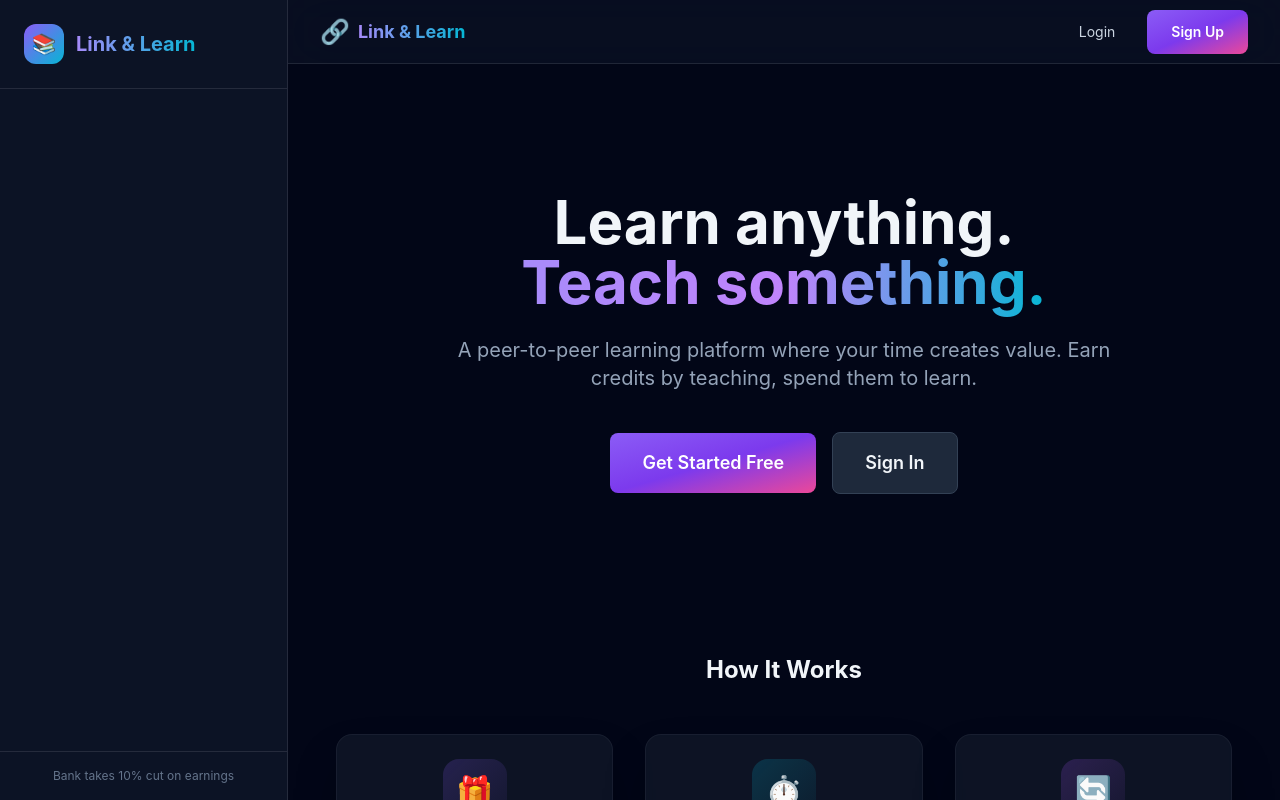
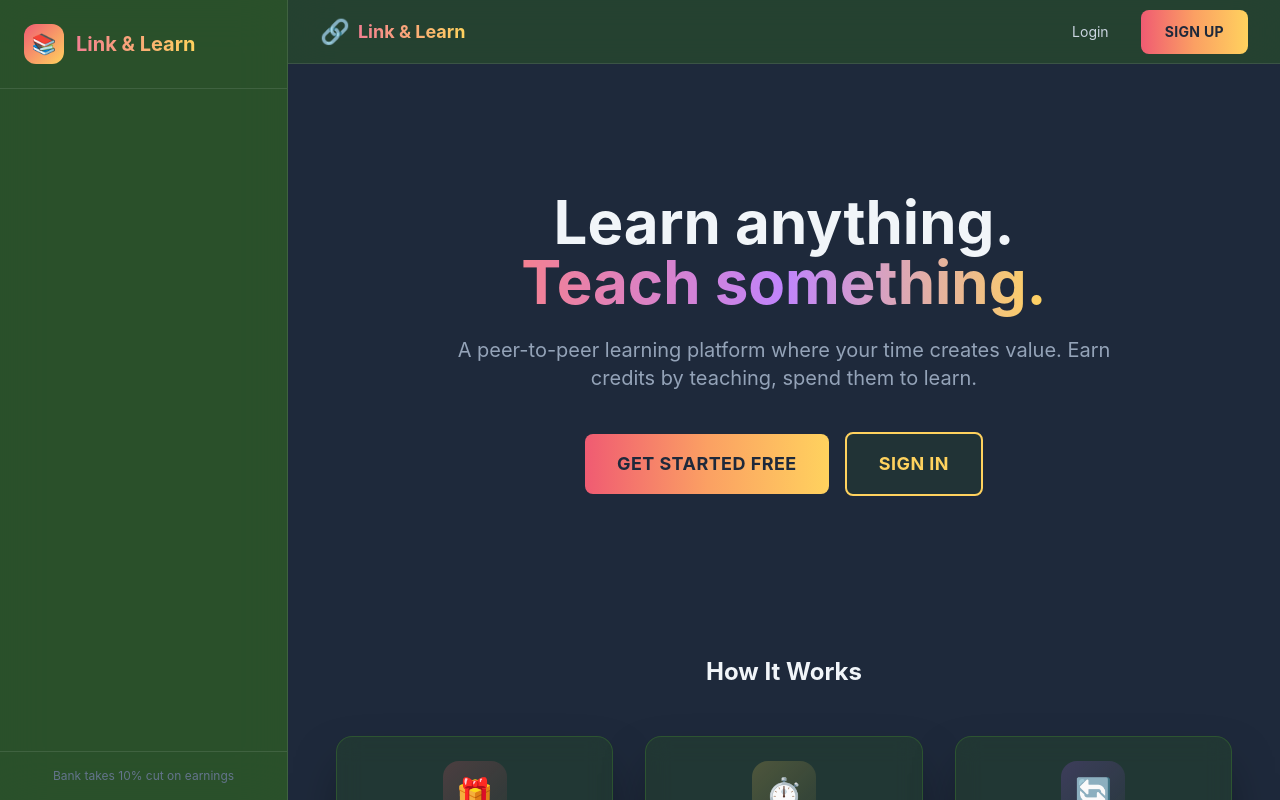
Before and after one commit to mahankalisreeraj/skillbarter, a React (Vite) app in the folder frontend/: page / in a window 1280 px wide. Shown: the top 800 px of the page. Built offline with nearby package versions, Linux system fonts and the light colour scheme.

Commit message:
feat: Implement Tailwind CSS configuration with custom theme, colors, fonts, animations, and global component styles.

```diff
--- a/frontend/src/index.css
+++ b/frontend/src/index.css
@@ -10,30 +10,30 @@
 
 @layer components {
   .btn {
-    @apply px-6 py-3 rounded-lg font-semibold transition-all duration-300 focus:outline-none focus:ring-2 focus:ring-offset-2 focus:ring-offset-surface-dark disabled:opacity-50 disabled:cursor-not-allowed;
+    @apply px-6 py-3 rounded-lg font-bold tracking-wide transition-all duration-300 focus:outline-none focus:ring-2 focus:ring-offset-2 focus:ring-offset-surface-dark disabled:opacity-50 disabled:cursor-not-allowed uppercase text-sm;
   }
 
   .btn-primary {
-    @apply btn bg-gradient-to-br from-primary via-primary-dark to-secondary hover:shadow-xl hover:shadow-primary/40 hover:-translate-y-1 active:scale-95 text-white focus:ring-primary;
+    @apply btn bg-gradient-to-r from-primary via-secondary to-accent hover:shadow-xl hover:shadow-primary/40 hover:-translate-y-1 active:scale-95 text-surface-dark focus:ring-primary border-none;
   }
 
   .btn-secondary {
-    @apply btn bg-surface-elevated text-slate-100 border border-slate-700 hover:bg-slate-700 hover:border-slate-600 focus:ring-slate-500 hover:-translate-y-0.5;
+    @apply btn bg-surface/20 text-accent border-2 border-accent hover:bg-accent hover:text-surface-dark focus:ring-accent hover:-translate-y-0.5;
   }
 
   .btn-ghost {
-    @apply btn text-slate-400 hover:bg-white/5 hover:text-white;
+    @apply btn text-secondary hover:bg-white/5 hover:text-primary;
   }
 
   .input {
-    @apply w-full px-4 py-3 bg-surface/50 border border-slate-800 rounded-xl text-slate-100 placeholder-slate-500 focus:outline-none focus:ring-2 focus:ring-primary/50 focus:border-primary transition-all duration-300;
+    @apply w-full px-4 py-3 bg-surface-dark/50 border-2 border-surface rounded-xl text-slate-100 placeholder-slate-500 focus:outline-none focus:ring-2 focus:ring-secondary/50 focus:border-secondary transition-all duration-300;
   }
 
   .card {
-    @apply bg-surface-elevated/40 border border-white/5 rounded-2xl p-6 shadow-2xl shadow-black/40 backdrop-blur-sm hover:border-white/10 transition-colors duration-300;
+    @apply bg-surface/30 border border-surface-elevated/50 rounded-2xl p-6 shadow-2xl shadow-black/50 backdrop-blur-md hover:border-accent/30 transition-all duration-300;
   }
 
   .glass {
-    @apply bg-white/5 backdrop-blur-xl border border-white/10 shadow-xl;
+    @apply bg-white/5 backdrop-blur-2xl border border-white/10 shadow-2xl;
   }
 }
--- a/frontend/tailwind.config.js
+++ b/frontend/tailwind.config.js
@@ -8,23 +8,23 @@ export default {
         extend: {
             colors: {
                 primary: {
-                    DEFAULT: '#8b5cf6', // Violet 500
-                    dark: '#7c3aed',    // Violet 600
-                    light: '#a78bfa',   // Violet 400
+                    DEFAULT: '#f05b72', // Coral Pink
+                    dark: '#d14a5d',
+                    light: '#f48091',
                 },
                 secondary: {
-                    DEFAULT: '#ec4899', // Pink 500
-                    dark: '#db2777',    // Pink 600
-                    light: '#fb7185',   // Rose 400
+                    DEFAULT: '#fba063', // Sunset Orange
+                    dark: '#e08a4d',
+                    light: '#fdb88b',
                 },
                 accent: {
-                    DEFAULT: '#06b6d4', // Cyan 500
-                    dark: '#0891b2',    // Cyan 600
+                    DEFAULT: '#ffd25e', // Golden Yellow
+                    dark: '#e6bd4d',
                 },
                 surface: {
-                    DEFAULT: '#0f172a', // Slate 900
-                    elevated: '#1e293b', // Slate 800
-                    dark: '#020617',    // Slate 950
+                    DEFAULT: '#2d5a27', // Forest Teal
+                    elevated: '#3a7231',
+                    dark: '#1e293b', // Deep Slate for background
                 },
             },
             fontFamily: {
```
